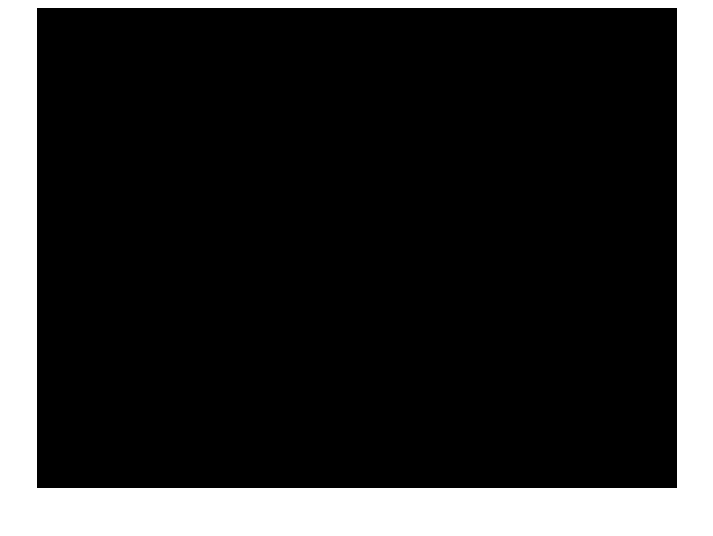
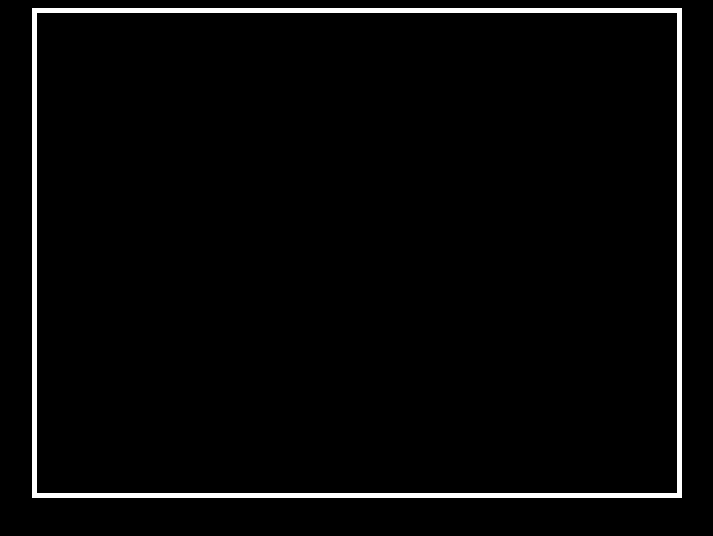
Before and after one commit to lunaticAnn/bday-game-threejs, a plain HTML site: page index.html in a window 1280 px wide. Shown: the whole page, without its empty margins (283-996 px from the left). Drawn offline with Linux system fonts and the light colour scheme.

Commit message:
switch styles

```diff
--- a/webgl.css
+++ b/webgl.css
@@ -1,3 +1,8 @@
+body {
+    background-color: #000;
+    font-family: Sans-Serif;
+}
+
 #canvas-container {
     width: 100%;
     text-align:center;
@@ -5,4 +10,5 @@
 
  canvas {
     display: inline;
+    border: 5px solid #fff;
  }
```
